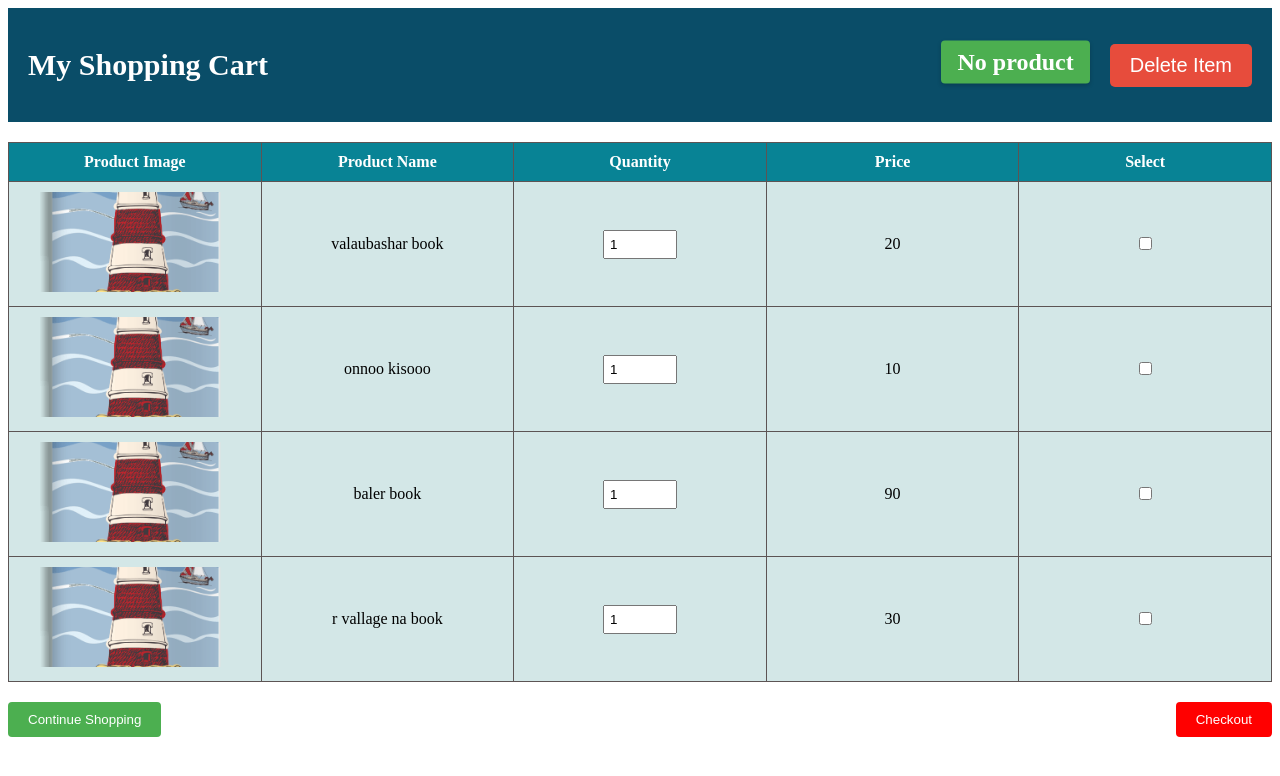
After one commit to HasanSajjad21/Book_Shop, a PHP site: page /shopping_cart.html in a window 1280 px wide. The commit adds this page. Shown: the top 776 px of the page. Run offline with PHP 8.4, Linux system fonts and the light colour scheme.

Commit message:
cart and payment page koresi

```diff
--- /dev/null
+++ b/css/cart.css
@@ -0,0 +1,130 @@
+/* Styles for the header section */
+header {
+    display: flex;
+    justify-content: space-between;
+    align-items: center;
+    padding: 20px;
+    background-color: #0A4D68;
+  }
+
+  header h1 {
+    color: #fff;
+    font-size: 30px;
+  }
+
+  .total-section {
+    display: flex;
+    align-items: center;
+  }
+
+  .total-section button {
+    margin-left: 20px;
+    padding: 10px 20px;
+    font-size: 20px;
+    background-color: #e74c3c;
+    color: #fff;
+    border: none;
+    border-radius: 5px;
+    cursor: pointer;
+  }
+
+
+  @keyframes seaWaves {
+    0% {
+      transform: translateY(0);
+    }
+    50% {
+      transform: translateY(-5px);
+    }
+    100% {
+      transform: translateY(0);
+    }
+  }
+
+  #total-amount {
+    font-size: 24px;
+    font-weight: bold;
+    color: #ffffff;
+    background-color: #4caf50;
+    border-radius: 4px;
+    padding: 8px 16px;
+    box-shadow: 0 2px 4px rgba(0, 0, 0, 0.2);
+    transition: background-color 0.3s ease;
+    animation: seaWaves 3s infinite;
+  }
+
+
+
+
+  /* Styles for the main section */
+
+  .shopping-cart-table {
+
+    margin-bottom: 20px;
+    margin-top: 20px;
+    width: 100%;
+    table-layout: fixed; /* Fix the table layout */
+    border-collapse: collapse;
+    background-color: rgb(211, 231, 231);
+  }
+
+  @media (max-width: 768px) {
+    .shopping-cart-table {
+      width: 100%; /* Adjust the width for smaller screens */
+    }
+  }
+
+  .shopping-cart-table th,
+  .shopping-cart-table td {
+    padding: 10px;
+    text-align: center;
+    border: 1px solid #5c5454;
+  }
+
+  .shopping-cart-table th {
+    background-color: #088395;
+    color: #fff;
+  }
+
+  .quantity-input {
+    width: 60px;
+    padding: 5px;
+  }
+
+  .buttons-section {
+    display: flex;
+    justify-content: space-between;
+    margin-top: 20px;
+  }
+
+  .continue-shopping-button {
+    flex: 0 0 auto;
+    background-color: #4caf50;
+    color: #ffffff;
+    padding: 10px 20px;
+    border: none;
+    border-radius: 4px;
+    cursor: pointer;
+  }
+
+  .checkout-button {
+    flex: 0 0 auto;
+    background-color: #ff0000;
+    color: #ffffff;
+    padding: 10px 20px;
+    border: none;
+    border-radius: 4px;
+    cursor: pointer;
+  }
+
+
+  .shopping-cart-table td.image-cell {
+    width: 100px; /* Adjust the width as needed */
+    height: 100px; /* Adjust the height as needed */
+  }
+
+  .shopping-cart-table td.image-cell img {
+    width: 100%;
+    height: 100%;
+    object-fit: cover; /* Maintain the aspect ratio and cover the cell */
+  }
--- /dev/null
+++ b/js/cart.js
@@ -0,0 +1,98 @@
+// JavaScript (cart.js)
+
+// Get the necessary elements
+const totalAmountElement = document.getElementById('total-amount');
+const productCheckboxes = document.querySelectorAll('.product-checkbox');
+const quantityInputs = document.querySelectorAll('.quantity-input');
+const deleteButton = document.querySelector('.delete-button');
+
+// Function to update the total amount
+function updateTotalAmount() {
+  let total = 0;
+  let selectedProducts = 0;
+
+  // Calculate the total amount based on selected products and their quantities
+  for (let i = 0; i < productCheckboxes.length; i++) {
+    if (productCheckboxes[i].checked) {
+      const quantity = parseInt(quantityInputs[i].value);
+      const price = parseInt(quantityInputs[i].parentNode.nextElementSibling.innerText);
+      total += quantity * price;
+      selectedProducts++;
+    }
+  }
+
+  // Update the total amount and enable/disable the delete button based on selected products
+  if (selectedProducts > 0) {
+    totalAmountElement.textContent = `$${total.toFixed(2)}`;
+    deleteButton.disabled = false;
+  } else {
+    totalAmountElement.textContent = 'No product';
+    deleteButton.disabled = true;
+  }
+}
+
+// Event listeners for product checkboxes and quantity inputs
+productCheckboxes.forEach((checkbox) => {
+  checkbox.addEventListener('change', updateTotalAmount);
+});
+
+quantityInputs.forEach((input) => {
+  input.addEventListener('input', updateTotalAmount);
+});
+
+// Event listener for the delete button
+deleteButton.addEventListener('click', deleteSelectedItem);
+
+// Function to handle the delete button click
+function deleteSelectedItem() {
+  const selectedItems = document.querySelectorAll('.cart-item.selected');
+
+  // Remove the selected items from the table
+  selectedItems.forEach((item) => {
+    item.remove();
+  });
+
+  // Update the total amount and enable/disable the delete button
+  updateTotalAmount();
+}
+
+
+// Function to handle the redirect to the order page
+function redirectToOrderPage() {
+  const selectedProducts = [];
+  let totalAmount = 0;
+
+  // Gather selected product details and calculate the total amount
+  for (let i = 0; i < productCheckboxes.length; i++) {
+    if (productCheckboxes[i].checked) {
+      const productName = quantityInputs[i].parentNode.previousElementSibling.textContent;
+      const productImage = quantityInputs[i].parentNode.previousElementSibling.previousElementSibling.firstElementChild.src;
+      const quantity = parseInt(quantityInputs[i].value);
+      const price = parseInt(quantityInputs[i].parentNode.nextElementSibling.innerText);
+      totalAmount += quantity * price;
+
+      // Create an object with product details
+      const product = {
+        name: productName,
+        image: productImage,
+        quantity: quantity,
+        price: price
+      };
+
+      selectedProducts.push(product);
+    }
+  }
+
+  // Construct the URL query string with the selected product details and total amount
+  const queryString = new URLSearchParams({
+    products: JSON.stringify(selectedProducts),
+    totalAmount: totalAmount.toFixed(2)
+  }).toString();
+
+  // Redirect to the order page with the constructed URL
+  window.location.href = 'order-page.html?' + queryString;
+}
+
+// Add event listener to the checkout button
+const checkoutButton = document.getElementById('checkout-button');
+checkoutButton.addEventListener('click', redirectToOrderPage);
--- /dev/null
+++ b/shopping_cart.html
@@ -0,0 +1,120 @@
+<!DOCTYPE html>
+<html>
+
+<head>
+  <title>My Shopping Cart</title>
+  <!-- Add your CSS stylesheets and JavaScript files -->
+  <link rel="stylesheet" href="css/cart.css">
+
+  <script src="your-js-file.js"></script>
+  <style>
+    .shopping-cart-table {
+      width: 100%;
+    }
+
+    .shopping-cart-table td {
+      padding: 10px;
+    }
+
+    .shopping-cart-table tr.selected {
+      background-color: #f2f2f2;
+    }
+  </style>
+</head>
+
+
+
+<body>
+  <header>
+    <h1>My Shopping Cart</h1>
+    <div class="total-section">
+        <span id="total-amount">No product</span>
+        <button class="delete-button" disabled>Delete Item</button>
+      </div>
+
+  </header>
+
+  <main>
+    <table class="shopping-cart-table">
+      <thead>
+        <tr>
+          <th>Product Image</th>
+          <th>Product Name</th>
+          <th>Quantity</th>
+          <th>Price</th>
+          <th>Select </th>
+        </tr>
+      </thead>
+
+      <tbody>
+
+        <tr class="cart-item">
+          <td class="image-cell">
+            <img src="image/book_14.png" alt="Product Image">
+          </td>
+          <td>valaubashar book</td>
+          <td>
+            <input type="number" value="1" min="1" class="quantity-input">
+          </td>
+          <td>20</td>
+          <td>
+            <input type="checkbox" class="product-checkbox">
+          </td>
+        </tr>
+
+        <!-- Add more rows for other products -->
+        <tr class="cart-item">
+            <td class="image-cell">
+              <img src="image/book_14.png" alt="Product Image">
+            </td>
+            <td>onnoo kisooo</td>
+            <td>
+              <input type="number" value="1" min="1" class="quantity-input">
+            </td>
+            <td>10</td>
+            <td>
+                <input type="checkbox" class="product-checkbox">
+              </td>
+          </tr>
+          <tr class="cart-item">
+            <td class="image-cell">
+              <img src="image/book_14.png" alt="Product Image">
+            </td>
+            <td>baler book</td>
+            <td>
+              <input type="number" value="1" min="1" class="quantity-input">
+            </td>
+            <td>90</td>
+            <td>
+                <input type="checkbox" class="product-checkbox">
+              </td>
+          </tr>
+          <tr class="cart-item">
+            <td class="image-cell">
+              <img src="image/book_14.png" alt="Product Image">
+            </td>
+            <td>r vallage na book</td>
+            <td>
+              <input type="number" value="1" min="1" class="quantity-input">
+            </td>
+            <td>30</td>
+            <td>
+                <input type="checkbox" class="product-checkbox">
+              </td>
+          </tr>
+      </tbody>
+    </table>
+
+    <div class="buttons-section">
+      <button class="continue-shopping-button">Continue Shopping</button>
+      <button id="checkout-button" class="checkout-button">Checkout</button>
+    </div>
+  </main>
+
+
+
+
+ <script src="js/cart.js"></script>
+</body>
+
+</html>
```
Also changed, not shown: css/order-page.css (added, +84 -0 lines), index.php (+11 -4 lines), js/order-page.js (added, +44 -0 lines), order-page.html (added, +49 -0 lines).
